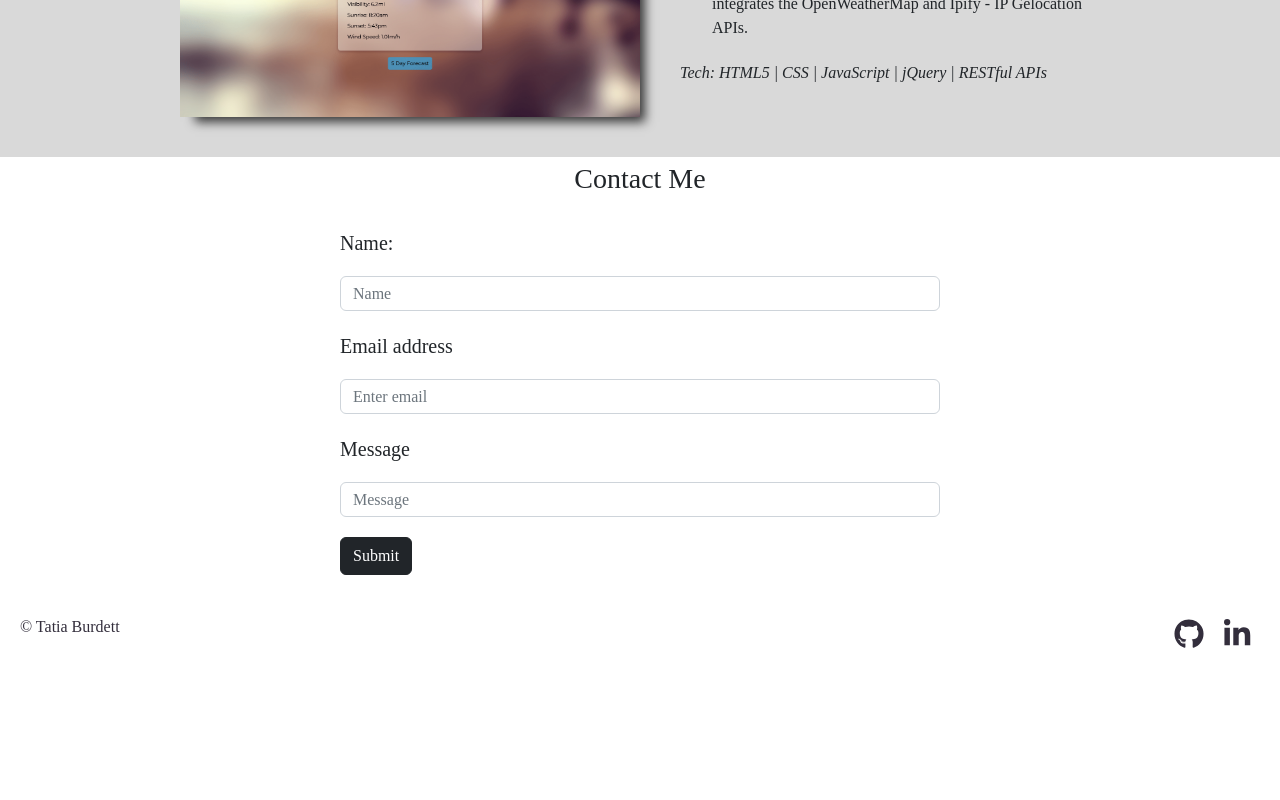
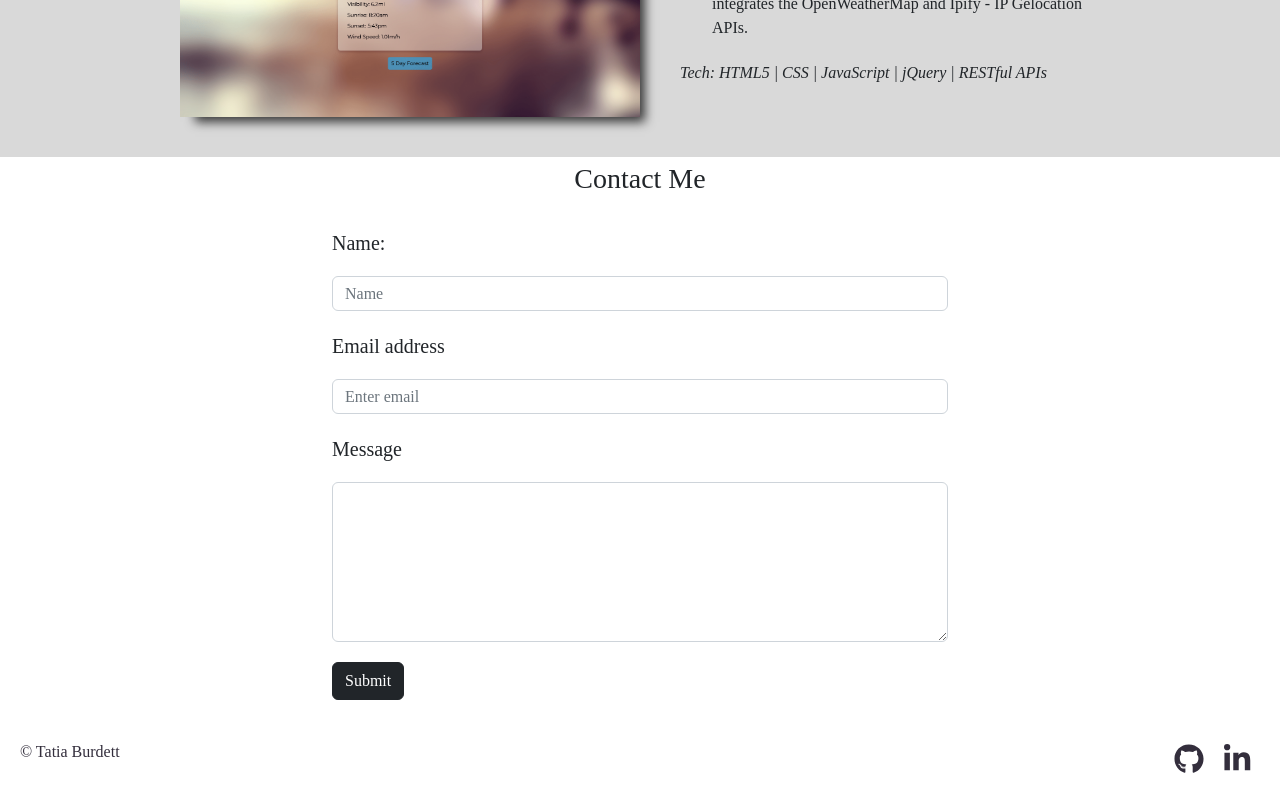
Before and after one commit to tatia-burdett/my-portfolio, a React (Create React App) app: page / in a window 1280 px wide. Shown: the part 2677-3477 px from the top of the page. Before the commit the page ends 3352 px from the top, so only its background shows below. Built offline with nearby package versions, Linux system fonts and the light colour scheme.

Commit message:
update contact page

```diff
--- a/src/components/Contact/Contact.js
+++ b/src/components/Contact/Contact.js
@@ -1,13 +1,14 @@
 import React from 'react'
 import Form from 'react-bootstrap/Form';
 import Button from 'react-bootstrap/Button';
+import Container from 'react-bootstrap/Container';
 import './Contact.css'
 
 export default function Contact() {
   return (
     <section className='contact' id='contact'>
       <h3>Contact Me</h3>
-      <div className='contact-section'>
+      <Container className='contact-section'>
         <Form action="https://formspree.io/f/xzbkaken " method="POST">
           <Form.Label>Name:</Form.Label>
           <Form.Control type="text" placeholder="Name" />
@@ -16,11 +17,11 @@ export default function Contact() {
           <Form.Control type="email" placeholder="Enter email" />
 
           <Form.Label>Message</Form.Label>
-          <Form.Control type="textarea" placeholder="Message" />
+          <Form.Control as="textarea" rows={3} />
 
           <Button variant='dark' type='submit'>Submit</Button>
         </Form>
-      </div>
+      </Container>
     </section>
   )
 }
```
